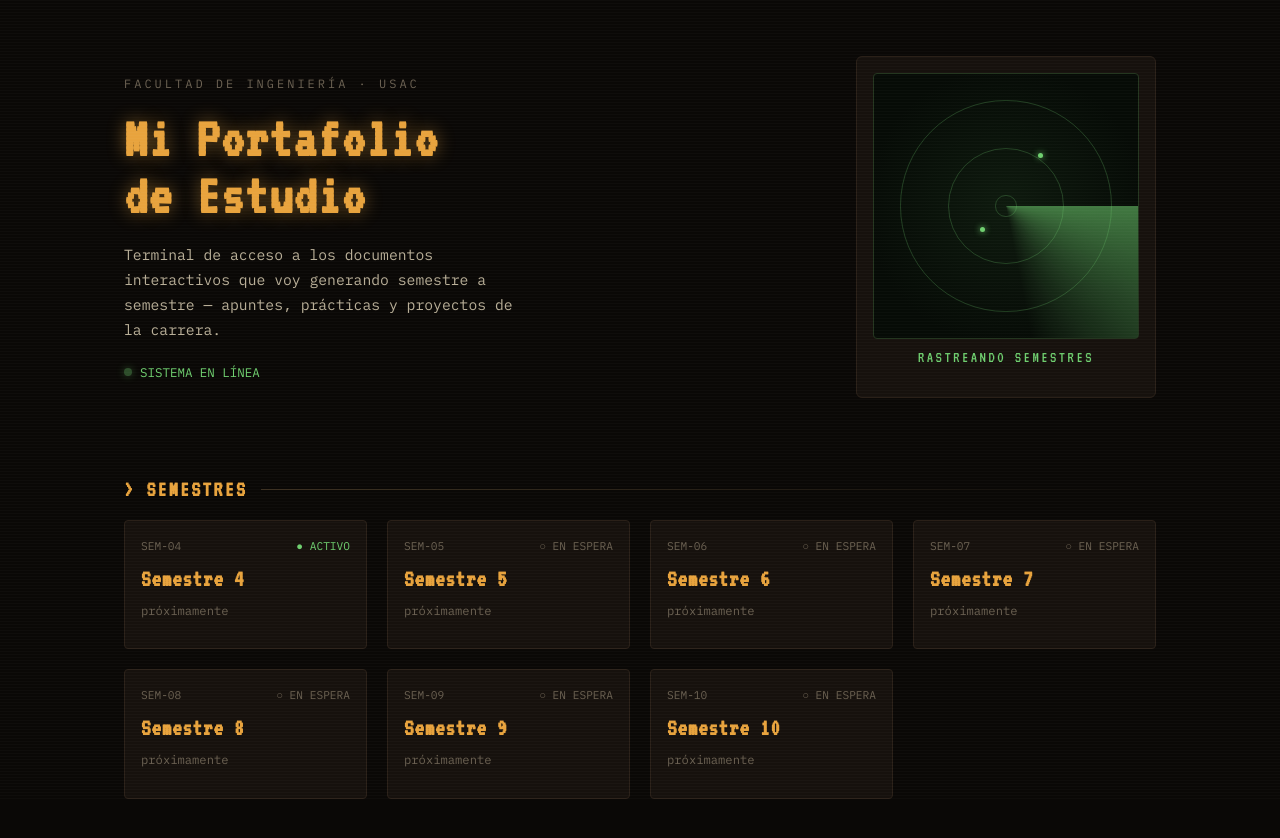
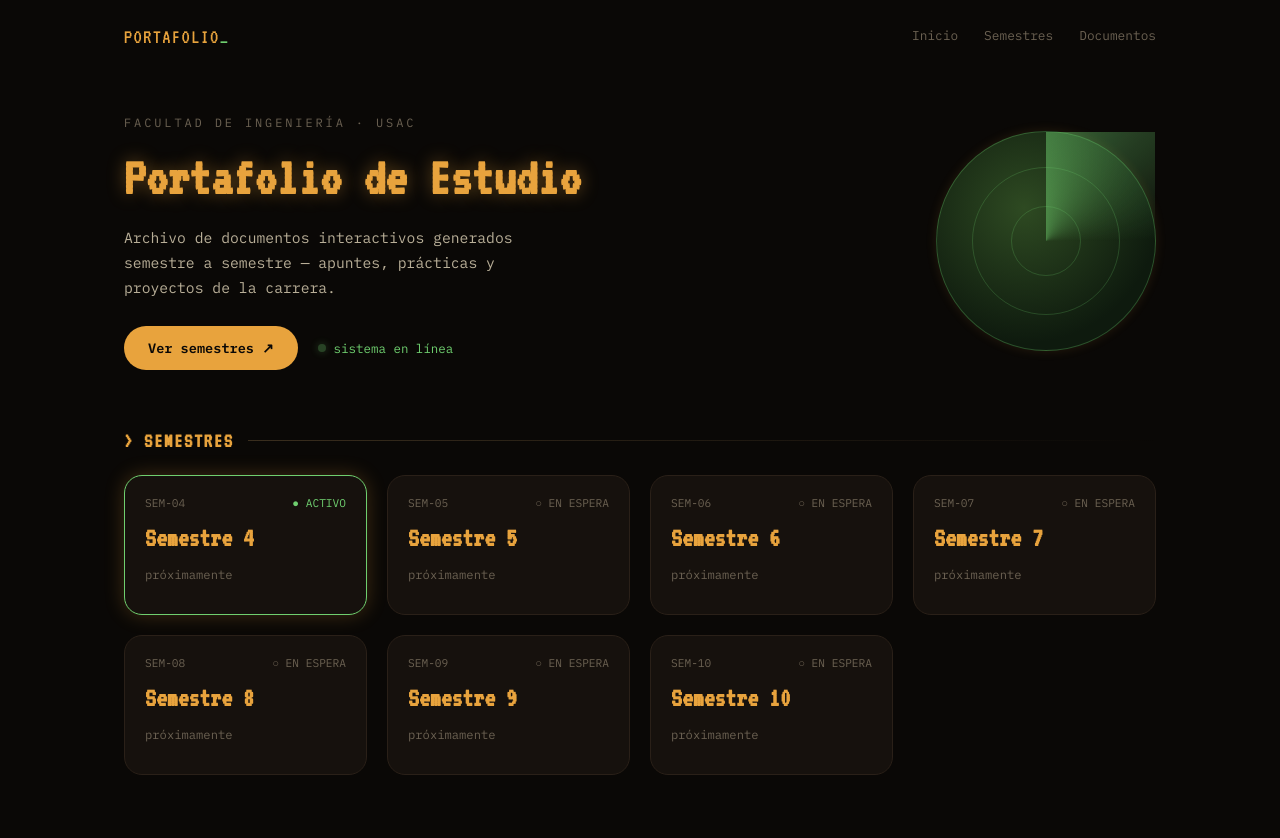
Before and after one commit to JeimyGonz/Portafolio-de-Estudio, a plain HTML site: page index.html in a window 1280 px wide. Drawn offline with Linux system fonts and the light colour scheme.

Commit message:
Se agrego el semestre 4

```diff
--- a/index.html
+++ b/index.html
@@ -3,267 +3,187 @@
 <head>
 <meta charset="UTF-8">
 <meta name="viewport" content="width=device-width, initial-scale=1.0">
-<title>Mi Portafolio de Estudio — Jeimy González</title>
+<title>Mi Portafolio de Estudio — Jeimy</title>
 <link rel="preconnect" href="https://fonts.googleapis.com">
 <link rel="preconnect" href="https://fonts.gstatic.com" crossorigin>
-<link href="https://fonts.googleapis.com/css2?family=VT323&family=IBM+Plex+Mono:wght@400;500&display=swap" rel="stylesheet">
+<link href="https://fonts.googleapis.com/css2?family=VT323&family=IBM+Plex+Mono:wght@400;500;600&display=swap" rel="stylesheet">
 <style>
   :root{
     --black: #0A0806;
     --panel: #16110D;
+    --panel-2: #1C1610;
     --amber: #E8A33D;
     --green: #6FCF6F;
     --red: #C4423B;
     --cream: #E7DFCB;
     --dim: #6B6152;
   }
+  *{ box-sizing: border-box; }
+  body{ margin:0; background: var(--black); color: var(--cream); font-family:'IBM Plex Mono', monospace; }
+  a{ text-decoration:none; color:inherit; }
+  .wrap{ max-width: 1080px; margin:0 auto; padding: 0 24px 100px; }
 
-  *{ box-sizing: border-box; }
+  @keyframes fadeUp{ from{ opacity:0; transform: translateY(16px); } to{ opacity:1; transform:translateY(0); } }
+  @keyframes blink{ 0%,100%{opacity:1;} 50%{opacity:0.3;} }
+  @keyframes sweep{ to{ transform:rotate(360deg); } }
+  @keyframes pulseBorder{ 0%,100%{ box-shadow: 0 0 0 rgba(232,163,61,0.0);} 50%{ box-shadow: 0 0 22px rgba(232,163,61,0.25);} }
 
-  body{
-    margin:0;
-    background: var(--black);
-    color: var(--cream);
-    font-family: 'IBM Plex Mono', monospace;
-    position: relative;
+  /* ============ NAV ============ */
+  .nav{
+    display:flex; align-items:center; justify-content:space-between;
+    padding: 26px 0; animation: fadeUp 0.5s ease both;
   }
-
-  /* scanline overlay, subtle, over everything */
-  body::before{
-    content:'';
-    position: fixed; inset:0;
-    background: repeating-linear-gradient(
-      to bottom, rgba(255,255,255,0.025) 0px, rgba(255,255,255,0.025) 1px,
-      transparent 1px, transparent 3px
-    );
-    pointer-events: none;
-    z-index: 50;
+  .logo{ font-family:'VT323', monospace; font-size:1.3rem; color: var(--amber); letter-spacing:0.06em; }
+  .logo span{ color: var(--green); }
+  .nav-links{ display:flex; gap: 26px; }
+  .nav-links a{
+    font-size: 0.8rem; color: var(--dim); position:relative; padding-bottom:2px;
+    transition: color 0.2s ease;
   }
+  .nav-links a::after{
+    content:''; position:absolute; left:0; bottom:-4px; width:0; height:1px; background: var(--amber);
+    transition: width 0.25s ease;
+  }
+  .nav-links a:hover, .nav-links a:focus-visible{ color: var(--amber); outline:none; }
+  .nav-links a:hover::after, .nav-links a:focus-visible::after{ width:100%; }
 
   /* ============ HERO ============ */
   .hero{
-    max-width: 1080px;
-    margin: 0 auto;
-    padding: 56px 24px 40px;
-    display: grid;
-    grid-template-columns: 1fr 300px;
-    gap: 40px;
-    align-items: center;
+    display:flex; align-items:center; gap: 50px;
+    padding: 40px 0 60px;
+    flex-wrap: wrap;
   }
+  .hero-text{ flex: 1 1 380px; }
+  .hero-text .eyebrow{
+    font-size:0.75rem; letter-spacing:0.24em; text-transform:uppercase; color: var(--dim);
+    margin:0 0 16px; animation: fadeUp 0.5s ease 0.05s both;
+  }
+  .hero-text h1{
+    font-family:'VT323', monospace; font-size: clamp(2.3rem, 5vw, 3.4rem);
+    line-height:1.05; color: var(--amber); text-shadow: 0 0 18px rgba(232,163,61,0.4);
+    margin: 0 0 18px; animation: fadeUp 0.55s ease 0.12s both;
+  }
+  .hero-text p{
+    font-size: 0.92rem; line-height:1.7; color:#B9AF98; max-width: 44ch;
+    margin: 0 0 26px; animation: fadeUp 0.55s ease 0.2s both;
+  }
+  .hero-cta{ display:flex; align-items:center; gap: 20px; animation: fadeUp 0.55s ease 0.28s both; }
+  .btn{
+    background: var(--amber); color: var(--black); font-weight:600; font-size:0.85rem;
+    padding: 13px 24px; border-radius: 999px; border:none; transition: transform 0.15s ease;
+  }
+  .btn:hover{ transform: translateY(-2px); }
+  .status-line{ display:inline-flex; align-items:center; gap:8px; font-size:0.78rem; color:var(--green); }
+  .status-dot{ width:8px; height:8px; border-radius:50%; background:var(--green); box-shadow:0 0 8px var(--green); animation: blink 2s infinite; }
 
-  .hero-text .eyebrow{
-    font-size: 0.75rem;
-    letter-spacing: 0.25em;
-    color: var(--dim);
-    text-transform: uppercase;
-    margin: 0 0 16px;
+  .hero-radar{
+    flex: 0 0 220px;
+    width: 220px; height: 220px; border-radius:50%;
+    background: radial-gradient(circle at 40% 35%, #2E4A22, #0E1A0E 70%);
+    border: 1px solid rgba(111,207,111,0.3);
+    position: relative;
+    animation: fadeUp 0.6s ease 0.15s both, pulseBorder 4s ease-in-out infinite;
   }
+  .hero-radar .ring{ position:absolute; border:1px solid rgba(111,207,111,0.22); border-radius:50%; }
+  .hero-radar .r1{ inset:16%; } .hero-radar .r2{ inset:34%; }
+  .hero-radar .sweep{ position:absolute; inset:0; background: conic-gradient(from 0deg, rgba(111,207,111,0.5), transparent 25%, transparent 100%); animation: sweep 5s linear infinite; }
 
-  .hero-text h1{
-    font-family: 'VT323', monospace;
-    font-size: clamp(2.4rem, 6vw, 3.6rem);
-    line-height: 1;
-    color: var(--amber);
-    text-shadow: 0 0 18px rgba(232,163,61,0.45);
-    margin: 0 0 16px;
-    letter-spacing: 0.02em;
+  /* ============ DOCUMENTOS ACTIVOS ============ */
+  .doc-row{ display:flex; gap: 36px; flex-wrap:wrap; padding: 10px 0 60px; }
+  .doc{ text-align:center; width: 120px; animation: fadeUp 0.5s ease both; }
+  .doc:nth-child(1){ animation-delay: 0.05s; }
+  .doc:nth-child(2){ animation-delay: 0.1s; }
+  .doc:nth-child(3){ animation-delay: 0.15s; }
+  .doc .circle{
+    width: 88px; height: 88px; border-radius:50%; margin: 0 auto 10px;
+    border: 1px solid #2A2018; display:flex; align-items:center; justify-content:center;
+    font-family:'VT323', monospace; font-size: 1.5rem; color: var(--amber);
+    background: var(--panel);
+    transition: border-color 0.2s ease, transform 0.2s ease;
   }
+  .doc:hover .circle, .doc:focus-visible .circle{ border-color: var(--amber); transform: scale(1.06); outline:none; }
+  .doc .caption{ font-size: 0.75rem; color:#B9AF98; }
 
-  .hero-text p{
-    font-size: 0.92rem;
-    line-height: 1.7;
-    color: #B9AF98;
-    max-width: 46ch;
-    margin: 0 0 18px;
+  /* ============ SECTION LABEL ============ */
+  .section-label{ display:flex; align-items:center; gap:14px; margin: 0 0 24px; animation: fadeUp 0.5s ease both; }
+  .section-label h2{ font-family:'VT323', monospace; font-size:1.3rem; letter-spacing:0.08em; color:var(--amber); margin:0; }
+  .section-label .rule{ flex:1; height:1px; background: linear-gradient(90deg, #3A2E1E, transparent); }
+
+  /* ============ SEMESTRES — grid uniforme, limpio ============ */
+  .sem-grid{
+    display:grid; grid-template-columns: repeat(auto-fill, minmax(210px, 1fr)); gap: 20px; padding-bottom: 30px;
   }
+  .sem-card{
+    background: var(--panel); border:1px solid #2A2018; border-radius: 18px; padding: 20px;
+    display:flex; flex-direction:column; justify-content: space-between; min-height: 140px;
+    transition: border-color 0.2s ease, transform 0.2s ease, box-shadow 0.2s ease;
+    animation: fadeUp 0.5s ease both;
+  }
+  .sem-grid .sem-card:nth-child(1){ animation-delay: 0.05s; }
+  .sem-grid .sem-card:nth-child(2){ animation-delay: 0.1s; }
+  .sem-grid .sem-card:nth-child(3){ animation-delay: 0.15s; }
+  .sem-grid .sem-card:nth-child(4){ animation-delay: 0.2s; }
+  .sem-grid .sem-card:nth-child(5){ animation-delay: 0.25s; }
+  .sem-grid .sem-card:nth-child(6){ animation-delay: 0.3s; }
+  .sem-grid .sem-card:nth-child(7){ animation-delay: 0.35s; }
 
-  .status-line{
-    display:inline-flex;
-    align-items:center;
-    gap: 8px;
-    font-size: 0.78rem;
-    color: var(--green);
+  .sem-card:hover, .sem-card:focus-visible{
+    border-color: var(--amber); transform: translateY(-4px);
+    box-shadow: 0 14px 30px rgba(0,0,0,0.4); outline:none;
   }
-  .status-dot{
-    width: 8px; height: 8px; border-radius: 50%;
-    background: var(--green);
-    box-shadow: 0 0 8px var(--green);
-    animation: blink 2s infinite;
-  }
-  @keyframes blink{ 0%,100%{opacity:1;} 50%{opacity:0.35;} }
-
-  /* ============ RADAR ============ */
-  .radar-box{
-    background: var(--panel);
-    border: 1px solid #2A2018;
-    border-radius: 6px;
-    padding: 16px;
-  }
-  .radar-screen{
-    position: relative;
-    aspect-ratio: 1;
-    border-radius: 4px;
-    background: radial-gradient(circle at 50% 50%, #0E1A0E, #060B06 75%);
-    overflow: hidden;
-    border: 1px solid #24361F;
-  }
-  .radar-ring{
-    position:absolute; border: 1px solid rgba(111,207,111,0.25); border-radius:50%;
-  }
-  .r1{ inset: 10%; } .r2{ inset: 28%; } .r3{ inset: 46%; }
-  .radar-sweep{
-    position:absolute; inset:0;
-    background: conic-gradient(from 0deg, rgba(111,207,111,0.55), transparent 22%, transparent 100%);
-    animation: sweep 4s linear infinite;
-  }
-  @keyframes sweep{ to{ transform: rotate(360deg); } }
-  .radar-blip{
-    position:absolute; width:5px; height:5px; border-radius:50%;
-    background: var(--green); box-shadow: 0 0 6px var(--green);
-  }
-  .radar-caption{
-    text-align:center; font-family:'VT323', monospace; font-size:1rem;
-    color: var(--green); margin-top: 10px; letter-spacing: 0.15em;
-  }
+  .sem-card.active{ border-color: var(--green); animation: fadeUp 0.5s ease 0.05s both, pulseBorder 3.5s ease-in-out infinite; }
+  .sem-card .top-row{ display:flex; justify-content:space-between; font-size:0.7rem; color:var(--dim); }
+  .sem-card .top-row .status{ color: var(--green); }
+  .sem-card h3{ font-family:'VT323', monospace; font-size:1.7rem; color: var(--amber); margin: 14px 0 4px; }
+  .sem-card .sub{ font-size: 0.76rem; color: var(--dim); }
 
   @media (prefers-reduced-motion: reduce){
-    .radar-sweep, .status-dot{ animation:none; }
-  }
-
-  /* ============ SECTION LABEL ============ */
-  .section-label{
-    max-width: 1080px;
-    margin: 40px auto 20px;
-    padding: 0 24px;
-    display:flex; align-items:center; gap:14px;
-  }
-  .section-label h2{
-    font-family:'VT323', monospace; font-size: 1.4rem; letter-spacing: 0.1em;
-    color: var(--amber); margin:0;
-  }
-  .section-label .rule{ flex:1; height:1px; background: linear-gradient(90deg, #3A2E1E, transparent); }
-
-  /* ============ MOSAIC GRID ============ */
-  .mosaic-grid{
-    max-width: 1080px;
-    margin: 0 auto 90px;
-    padding: 0 24px;
-    display: grid;
-    grid-template-columns: repeat(auto-fill, minmax(220px, 1fr));
-    gap: 20px;
-  }
-
-  .mosaic{
-    text-decoration:none; color: var(--cream);
-    background: var(--panel);
-    border: 1px solid #2A2018;
-    border-radius: 4px;
-    padding: 18px 16px;
-    position: relative;
-    transition: border-color 0.15s ease, transform 0.15s ease;
-  }
-  .mosaic:hover, .mosaic:focus-visible{
-    border-color: var(--amber);
-    transform: translateY(-2px);
-    outline:none;
-  }
-  .mosaic:focus-visible{ outline: 1px solid var(--amber); outline-offset: 3px; }
-
-  .mosaic .top-row{
-    display:flex; justify-content:space-between; align-items:center;
-    font-size: 0.7rem; color: var(--dim); margin-bottom: 14px;
-  }
-  .mosaic .top-row .status{
-    color: var(--green);
-  }
-
-  .mosaic h3{
-    font-family:'VT323', monospace;
-    font-size: 1.5rem;
-    letter-spacing: 0.03em;
-    color: var(--amber);
-    margin: 0 0 4px;
-  }
-
-  .mosaic .sub{
-    font-size: 0.76rem;
-    color: var(--dim);
+    *{ animation: none !important; }
   }
 </style>
 </head>
 <body>
+<div class="wrap">
+
+  <div class="nav">
+    <div class="logo">PORTAFOLIO<span>_</span></div>
+    <div class="nav-links">
+      <a href="#">Inicio</a>
+      <a href="#semestres">Semestres</a>
+      <a href="#documentos">Documentos</a>
+    </div>
+  </div>
 
   <div class="hero">
     <div class="hero-text">
       <p class="eyebrow">Facultad de Ingeniería · USAC</p>
-      <h1>Mi Portafolio<br>de Estudio</h1>
-      <p>Terminal de acceso a los documentos interactivos que voy generando semestre a semestre — apuntes, prácticas y proyectos de la carrera.</p>
-      <div class="status-line"><span class="status-dot"></span> SISTEMA EN LÍNEA</div>
+      <h1>Portafolio de Estudio</h1>
+      <p>Archivo de documentos interactivos generados semestre a semestre — apuntes, prácticas y proyectos de la carrera.</p>
+      <div class="hero-cta">
+        <a class="btn" href="#semestres">Ver semestres ↗</a>
+        <span class="status-line"><span class="status-dot"></span> sistema en línea</span>
+      </div>
     </div>
-
-    <div class="radar-box">
-      <div class="radar-screen">
-        <div class="radar-ring r1"></div>
-        <div class="radar-ring r2"></div>
-        <div class="radar-ring r3"></div>
-        <div class="radar-blip" style="top:30%; left:62%;"></div>
-        <div class="radar-blip" style="top:58%; left:40%;"></div>
-        <div class="radar-sweep"></div>
-      </div>
-      <p class="radar-caption">RASTREANDO SEMESTRES</p>
+    <div class="hero-radar">
+      <div class="ring r1"></div>
+      <div class="ring r2"></div>
+      <div class="sweep"></div>
     </div>
   </div>
 
-  <div class="section-label">
-    <h2>&gt; SEMESTRES</h2>
-    <div class="rule"></div>
+  <div id="semestres">
+    <div class="section-label"><h2>&gt; SEMESTRES</h2><div class="rule"></div></div>
+    <div class="sem-grid">
+      <a class="sem-card active" href="./semestre4.html"><div class="top-row"><span>SEM-04</span><span class="status">● ACTIVO</span></div><h3>Semestre 4</h3><p class="sub">próximamente</p></a>
+      <a class="sem-card" href="#"><div class="top-row"><span>SEM-05</span><span>○ EN ESPERA</span></div><h3>Semestre 5</h3><p class="sub">próximamente</p></a>
+      <a class="sem-card" href="#"><div class="top-row"><span>SEM-06</span><span>○ EN ESPERA</span></div><h3>Semestre 6</h3><p class="sub">próximamente</p></a>
+      <a class="sem-card" href="#"><div class="top-row"><span>SEM-07</span><span>○ EN ESPERA</span></div><h3>Semestre 7</h3><p class="sub">próximamente</p></a>
+      <a class="sem-card" href="#"><div class="top-row"><span>SEM-08</span><span>○ EN ESPERA</span></div><h3>Semestre 8</h3><p class="sub">próximamente</p></a>
+      <a class="sem-card" href="#"><div class="top-row"><span>SEM-09</span><span>○ EN ESPERA</span></div><h3>Semestre 9</h3><p class="sub">próximamente</p></a>
+      <a class="sem-card" href="#"><div class="top-row"><span>SEM-10</span><span>○ EN ESPERA</span></div><h3>Semestre 10</h3><p class="sub">próximamente</p></a>
+    </div>
   </div>
 
-  <div class="mosaic-grid">
-
-    <a class="mosaic" href="#">
-      <div class="top-row"><span>SEM-04</span><span class="status">● ACTIVO</span></div>
-      <h3>Semestre 4</h3>
-      <p class="sub">próximamente</p>
-    </a>
-
-    <a class="mosaic" href="#">
-      <div class="top-row"><span>SEM-05</span><span>○ EN ESPERA</span></div>
-      <h3>Semestre 5</h3>
-      <p class="sub">próximamente</p>
-    </a>
-
-    <a class="mosaic" href="#">
-      <div class="top-row"><span>SEM-06</span><span>○ EN ESPERA</span></div>
-      <h3>Semestre 6</h3>
-      <p class="sub">próximamente</p>
-    </a>
-
-    <a class="mosaic" href="#">
-      <div class="top-row"><span>SEM-07</span><span>○ EN ESPERA</span></div>
-      <h3>Semestre 7</h3>
-      <p class="sub">próximamente</p>
-    </a>
-
-    <a class="mosaic" href="#">
-      <div class="top-row"><span>SEM-08</span><span>○ EN ESPERA</span></div>
-      <h3>Semestre 8</h3>
-      <p class="sub">próximamente</p>
-    </a>
-
-    <a class="mosaic" href="#">
-      <div class="top-row"><span>SEM-09</span><span>○ EN ESPERA</span></div>
-      <h3>Semestre 9</h3>
-      <p class="sub">próximamente</p>
-    </a>
-
-    <a class="mosaic" href="#">
-      <div class="top-row"><span>SEM-10</span><span>○ EN ESPERA</span></div>
-      <h3>Semestre 10</h3>
-      <p class="sub">próximamente</p>
-    </a>
-
-  </div>
-
+</div>
 </body>
 </html>
```
Also changed, not shown: semestre4.html (added, +207 -0 lines), imagenes/imagen1.jpg (added).
